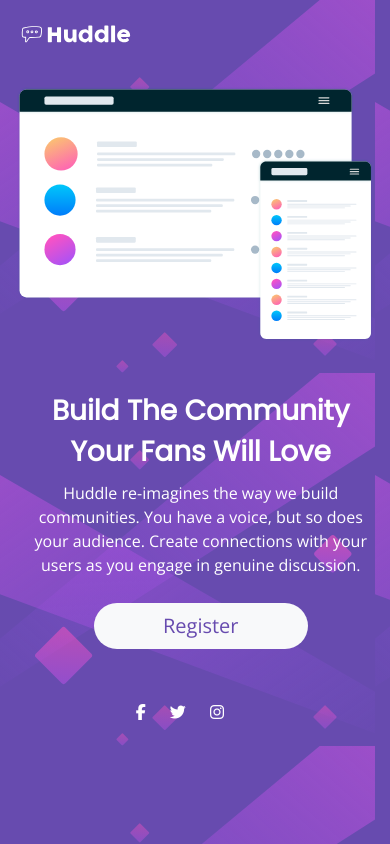
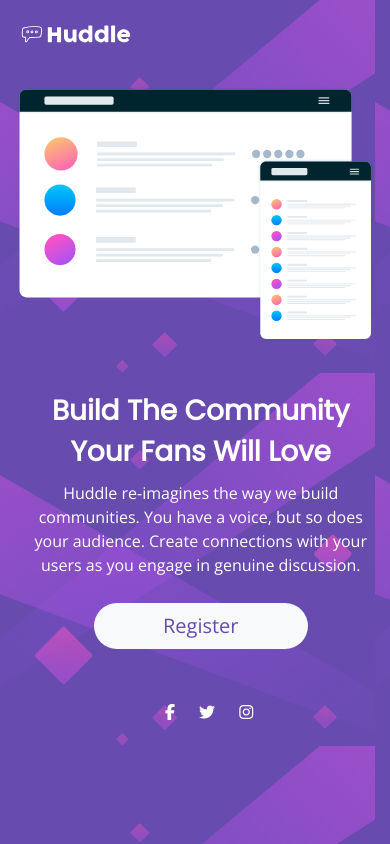
Before and after one commit to Trucerobert/huddle-first-page, a plain HTML site: page index.html in a window 390 px wide. Drawn offline with nearby package versions, Linux system fonts and the light colour scheme.

Commit message:
Edited the social icons

```diff
--- a/css/styles.css
+++ b/css/styles.css
@@ -82,7 +82,7 @@
   }
   .social-media {
     margin-top: 9%;
-    right: 40%;
+    right: 32.5%;
 
   }
 }
```
